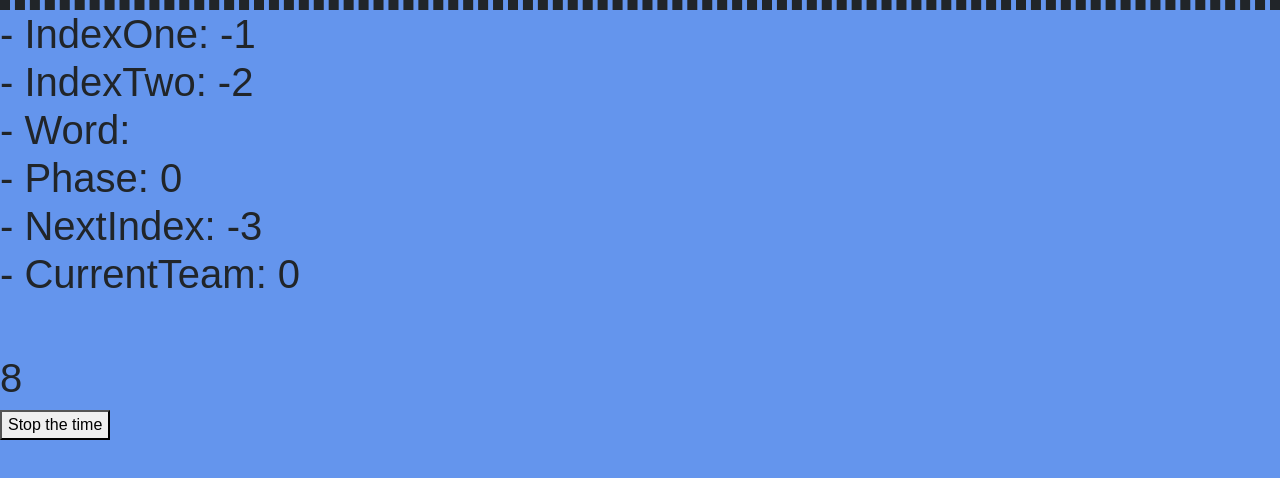
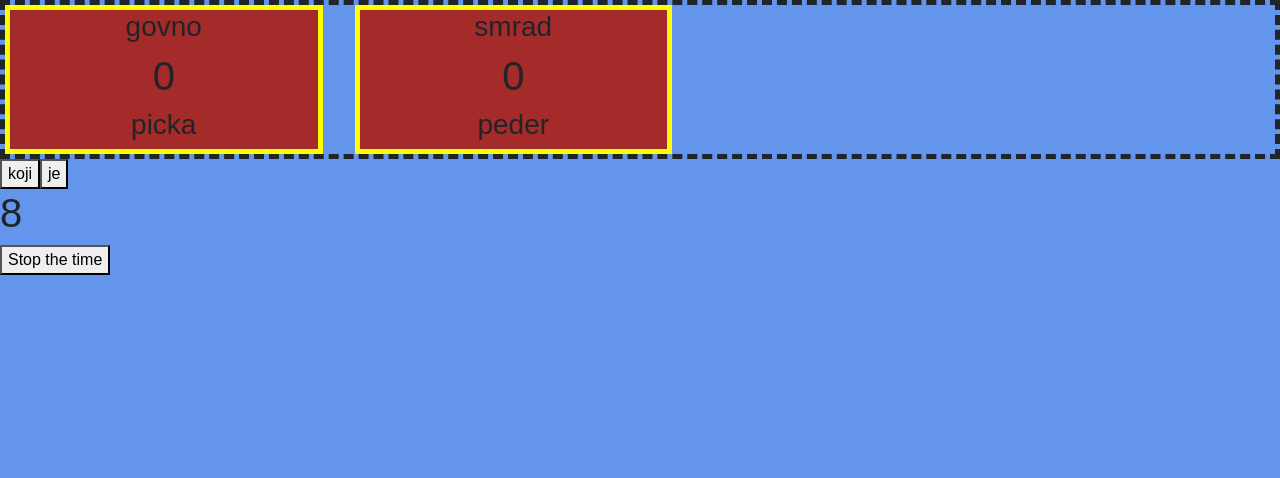
Before and after one commit to vladamax/Associations, a Vue app: page /game in a window 1280 px wide. Both pictures are taken after a click on the button "Start the time". Shown: the top 478 px of the page. Built offline with nearby package versions, Linux system fonts and the light colour scheme.

Commit message:
Existing player with the same name solved

```diff
--- a/src/components/Rounded-button.vue
+++ b/src/components/Rounded-button.vue
@@ -1,6 +1,6 @@
 <script setup>
 
-const props = defineProps({
+let props = defineProps({
     'modelValue' : Number,
     'number' : Number
 })
--- a/src/stores/associationsStore.js
+++ b/src/stores/associationsStore.js
@@ -7,14 +7,14 @@ export const useAssociationsStore = defineStore("Associations", () => {
   let totalPlayers = ref();
   let wordsPerPlayer = ref();
 
-  let players = reactive([]);
-  let words = reactive([]);
+  let players = reactive(['peder','smrad','picka','govno']);
+  let words = reactive(['Vlada','je','smrad','najveci','na','svetu','koji','postoji']);
 
   let currentPlayersWords = reactive([]);
 
-  const playerCount = computed(() => players.length);
+  let playerCount = computed(() => players.length);
 
-  const currentPlayersWordsCount = computed(
+  let currentPlayersWordsCount = computed(
     () => currentPlayersWords.length
   );
 
@@ -43,14 +43,6 @@ export const useAssociationsStore = defineStore("Associations", () => {
     currentPlayersWords.splice(0,wordsPerPlayer.value);
   }
 
-  const Toast = swal.mixin({
-    icon: "success",
-    toast: true,
-    position: "top-right",
-    showConfirmButton: false,
-    timer: 2500,
-  });
-
   return {
     words,
     players,
@@ -62,7 +54,6 @@ export const useAssociationsStore = defineStore("Associations", () => {
     addPlayer,
     addWord,
     nextPlayer,
-    saveCurrentPlayersWords,
-    Toast
+    saveCurrentPlayersWords
   };
 });
--- a/src/stores/gameStore.js
+++ b/src/stores/gameStore.js
@@ -4,7 +4,7 @@ import { ref, reactive, computed } from "vue";
 import { useAssociationsStore } from "./associationsStore.js";
 
 export const useGameStore = defineStore("Game", () => {
-  const associationsStore = useAssociationsStore();
+  const ASSOCIATIONS_STORE = useAssociationsStore();
 
   let shuffle = useShuffle();
 
@@ -12,7 +12,11 @@ export const useGameStore = defineStore("Game", () => {
   let currentPhaseWords = reactive([]);
 
   function nextPhase() {
-    currentPhaseWords.splice(0,currentPhaseWords.length,...shuffleWords(associationsStore.words));
+    currentPhaseWords.splice(
+      0,
+      currentPhaseWords.length,
+      ...shuffleWords(ASSOCIATIONS_STORE.words)
+    );
   }
 
   function nextTeam() {
@@ -21,11 +25,11 @@ export const useGameStore = defineStore("Game", () => {
 
   function gamePrepare() {
     scoreTable();
-    currentPhaseWords.push(...shuffleWords(associationsStore.words));
+    currentPhaseWords.push(...shuffleWords(ASSOCIATIONS_STORE.words));
   }
 
   function scoreTable() {
-    const players = shuffle.shuffle(associationsStore.players);
+    const players = shuffle.shuffle(ASSOCIATIONS_STORE.players);
     for (var i = 0; i < players.length; ) {
       score.push({
         player1: players[i],
--- a/src/views/AddPlayer.vue
+++ b/src/views/AddPlayer.vue
@@ -4,20 +4,15 @@ import { ref } from "vue";
 import router from "../router";
 import swal from "sweetalert2";
 
-//swal('Nickname','Already in use','error');
+const ASSOCIATIONS_STORE = useAssociationsStore();
 
-const associationsStore = useAssociationsStore();
-//associationsStore.Toast.fire({
-     //title: "bravo care"
-//})
 let nickName = ref("");
 
 function inputDone() {
-  if (associationsStore.addPlayer(nickName.value.trim())) {
-    //swal("Uspeh", "pizdo jedna", "danger");
+  if (ASSOCIATIONS_STORE.addPlayer(nickName.value.trim())) {
     router.push({ name: "AddWords" });
   } else {
-   // swal("Nickname", "Already in use", "error");
+   swal.fire("Nickname", "Already in use", "error");
   }
 }
 </script>
@@ -25,7 +20,7 @@ function inputDone() {
 <template>
   <form class="nickname-div" @submit.prevent="inputDone">
     <label class="nickname-label player-number" for="nickName"
-      >Player Number {{ associationsStore.playerCount + 1 }}</label
+      >Player Number {{ ASSOCIATIONS_STORE.playerCount + 1 }}</label
     >
     <label class="nickname-label" for="nickName">Also known as</label>
     <input
@@ -33,23 +28,10 @@ function inputDone() {
       v-model="nickName"
       type="text"
       placeholder="your nickname here"
-      id="nickName"
       required
     />
     <button type="submit" class="rounded-button nickname-button">
       That's me :)
     </button>
   </form>
-
-  <h1>
-    TODO <br />
-    - Page/Alert for "Ready for the Next Phase?"
-    - Const must be capital letter <br/>
-    - Add list of currently signed players to this page<br />
-    - Check if there is an existing player with the same name.<br />
-    - What happens if the user clicks the back button?<br />
-    - GameCountdown - Kjuras optimization? - Move gameStarting function to
-    GameCountdown - Watchers izvuci ih u composable?
-    - ! Last Thing ! : // https://vitejs.dev/config/
-  </h1>
 </template>
--- a/src/views/AddWords.vue
+++ b/src/views/AddWords.vue
@@ -3,19 +3,19 @@ import { useAssociationsStore } from "../stores/associationsStore";
 import { ref } from "vue";
 import router from "../router";
 
-const gameStore = useAssociationsStore();
+const GAMESTORE = useAssociationsStore();
 
 let currentWord = ref("");
 
 function wordAdded() {
-  gameStore.addWord(currentWord.value.trim());
+  GAMESTORE.addWord(currentWord.value.trim());
   currentWord.value = "";
-  if (gameStore.currentPlayersWordsCount == gameStore.wordsPerPlayer) {
-    if (gameStore.totalPlayers == gameStore.playerCount) {
-      gameStore.saveCurrentPlayersWords();
+  if (GAMESTORE.currentPlayersWordsCount == GAMESTORE.wordsPerPlayer) {
+    if (GAMESTORE.totalPlayers == GAMESTORE.playerCount) {
+      GAMESTORE.saveCurrentPlayersWords();
       router.push({ name: "Countdown" });
     } else {
-      gameStore.nextPlayer();
+      GAMESTORE.nextPlayer();
       router.push({ name: "AddPlayer" });
     }
   }
@@ -33,7 +33,6 @@ function wordAdded() {
       v-model="currentWord"
       type="text"
       placeholder="and enter it here"
-      id="word"
       required
     />
     <button type="submit" class="rounded-button nickname-button center-items">
@@ -42,7 +41,7 @@ function wordAdded() {
   </form>
 
   <h1 class="title word-count">
-    Word {{ gameStore.currentPlayersWordsCount + 1 }} /
-    {{ gameStore.wordsPerPlayer }}
+    Word {{ GAMESTORE.currentPlayersWordsCount + 1 }} /
+    {{ GAMESTORE.wordsPerPlayer }}
   </h1>
 </template>
--- a/src/views/Game.vue
+++ b/src/views/Game.vue
@@ -3,11 +3,11 @@ import { useAssociationsStore } from "../stores/associationsStore";
 import { useGameStore } from "../stores/gameStore";
 import { ref, reactive, watch } from "vue";
 
-const gameStore = useGameStore();
+const GAME_STORE = useGameStore();
 
-gameStore.gamePrepare();
+GAME_STORE.gamePrepare();
 
-let nextWordIndex = ref(gameStore.currentPhaseWords.length - 3);
+let nextWordIndex = ref(GAME_STORE.currentPhaseWords.length - 3);
 let firstWordIndex = ref(nextWordIndex.value + 2);
 let secondWordIndex = ref(nextWordIndex.value + 1);
 
@@ -19,7 +19,7 @@ let countdown = ref(0);
 let timerOn = ref(false);
 
 function guessed(flag) {
-  gameStore.score[currentTeam.value].score++;
+  GAME_STORE.score[currentTeam.value].score++;
   if (flag == 1) {
     firstWordIndex.value = nextWordIndex.value;
   } else {
@@ -28,7 +28,7 @@ function guessed(flag) {
   if (nextWordIndex.value == -2) {
     currentPhase.value++;
     stopTheTime(false);
-    gameStore.nextPhase();
+    GAME_STORE.nextPhase();
     resetIndexes();
   } else {
     nextWordIndex.value--;
@@ -61,14 +61,14 @@ function stopTheTime(flag = true) {
 }
 
 function resetIndexes() {
-  nextWordIndex.value = gameStore.currentPhaseWords.length - 3;
+  nextWordIndex.value = GAME_STORE.currentPhaseWords.length - 3;
   firstWordIndex.value = nextWordIndex.value + 2;
   secondWordIndex.value = nextWordIndex.value + 1;
 }
 
 watch(timerOn, function () {
   if (timerOn.value == false && countdown.value == 0) {
-      if (currentTeam.value == gameStore.score.length - 1)
+      if (currentTeam.value == GAME_STORE.score.length - 1)
         currentTeam.value = 0;
       else currentTeam.value++;
     }
@@ -77,35 +77,22 @@ watch(timerOn, function () {
 
 <template>
   <ul class="gameplay">
-    <li v-for="team in gameStore.score">
+    <li v-for="team in GAME_STORE.score">
       <h3>{{ team.player1 }}</h3>
       <h1>{{ team.score }}</h1>
       <h3>{{ team.player2 }}</h3>
     </li>
   </ul>
 
-  <h1>
-    - IndexOne: {{ firstWordIndex }}<br />
-    - IndexTwo: {{ secondWordIndex }}<br />
-    - Word: {{ gameStore.currentPhaseWords[firstWordIndex] }}<br />
-    - Phase: {{ currentPhase }}<br />
-    - NextIndex: {{ nextWordIndex }}
-    <br />
-    - CurrentTeam: {{ currentTeam }}
-    <br />
-
-    {{ gameStore.words }} <br />
-  </h1>
-
   <button v-show="!timerOn" @click="startGame">Start the time</button>
 
   <div v-show="timerOn">
     <button v-show="firstWordIndex >= 0" @click="guessed(1)">
-      First word: {{ gameStore.currentPhaseWords[firstWordIndex] }}
+      {{ GAME_STORE.currentPhaseWords[firstWordIndex] }}
     </button>
 
     <button v-show="secondWordIndex >= 0" @click="guessed">
-      Second word: {{ gameStore.currentPhaseWords[secondWordIndex] }}
+      {{ GAME_STORE.currentPhaseWords[secondWordIndex] }}
     </button>
 
     <h1>{{ countdown }}</h1>
--- a/src/views/GameCountdown.vue
+++ b/src/views/GameCountdown.vue
@@ -14,12 +14,8 @@ let countdown = ref(3);
         else
         {
             setTimeout(function () {
-                countdown.value='kjuras :)';
-                setTimeout(function () {
                     router.push({ name: 'Game' });
-                },2000);
             },1000);
-
         }
     },{immediate:true})
 
--- a/src/views/TypeOfGame.vue
+++ b/src/views/TypeOfGame.vue
@@ -3,7 +3,7 @@ import { ref, watch } from 'vue';
 import RoundedButton from '../components/Rounded-button.vue';
 import { useAssociationsStore } from '../stores/associationsStore';
 
-    const associationsStore = useAssociationsStore();
+    const ASSOCIATIONS_STORE = useAssociationsStore();
 
     let players = ref(0);
     let wordsPerPlayer = ref(0);
@@ -13,8 +13,8 @@ watch([wordsPerPlayer,players], function(){
     if(players.value!=0 && wordsPerPlayer.value!=0)
     {
         bothOptionsChoosed=false;
-        associationsStore.totalPlayers = players.value;
-        associationsStore.wordsPerPlayer = wordsPerPlayer.value;
+        ASSOCIATIONS_STORE.totalPlayers = players.value;
+        ASSOCIATIONS_STORE.wordsPerPlayer = wordsPerPlayer.value;
     }
 });
 
--- /dev/null
+++ b/vue.config.js
@@ -0,0 +1,5 @@
+module.exports = {
+  configureWebpack: {
+    devtool: "source-map",
+  },
+};
```
Also changed, not shown: 2 other files (tests, documents, lock files or other folders).
